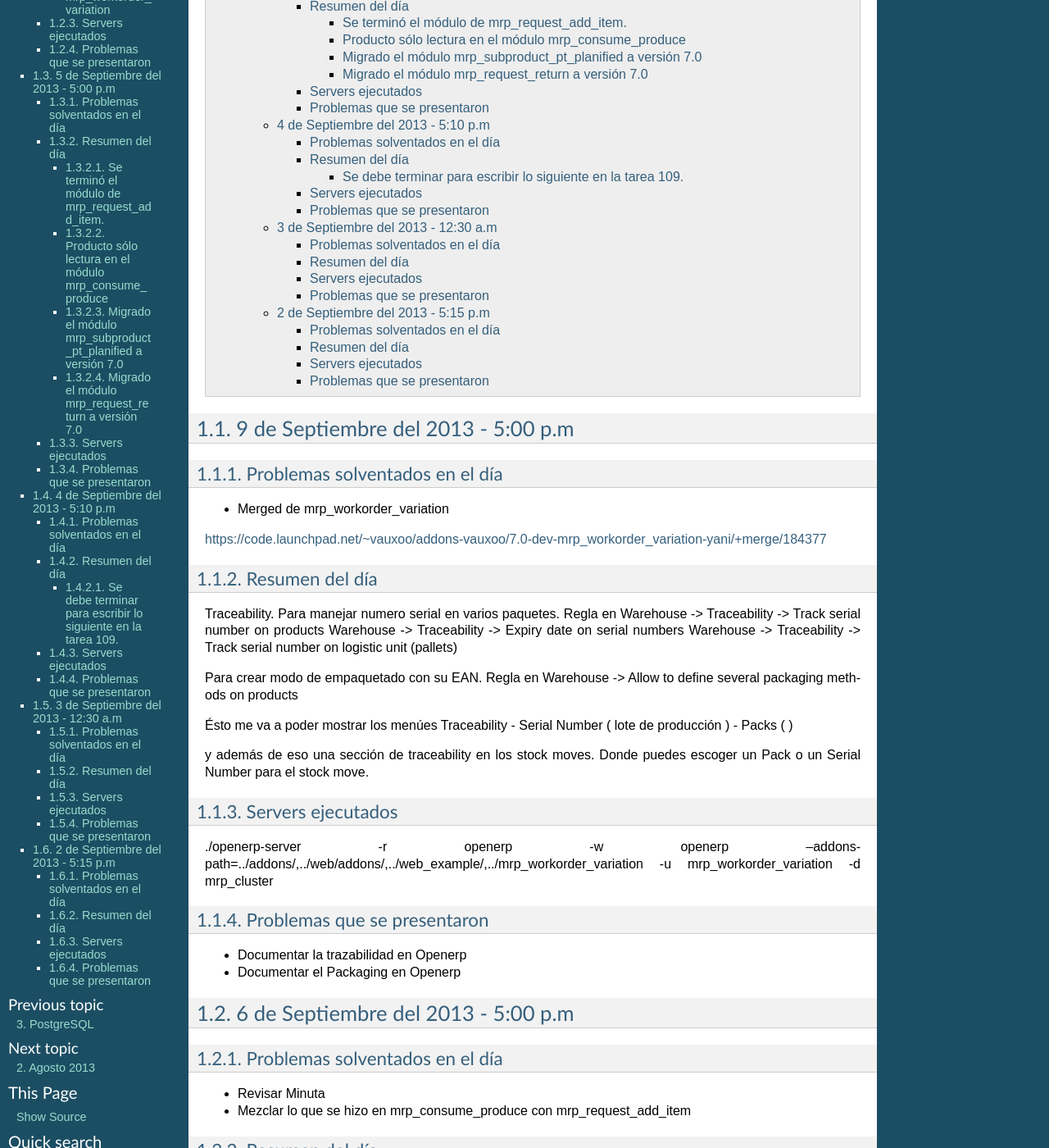
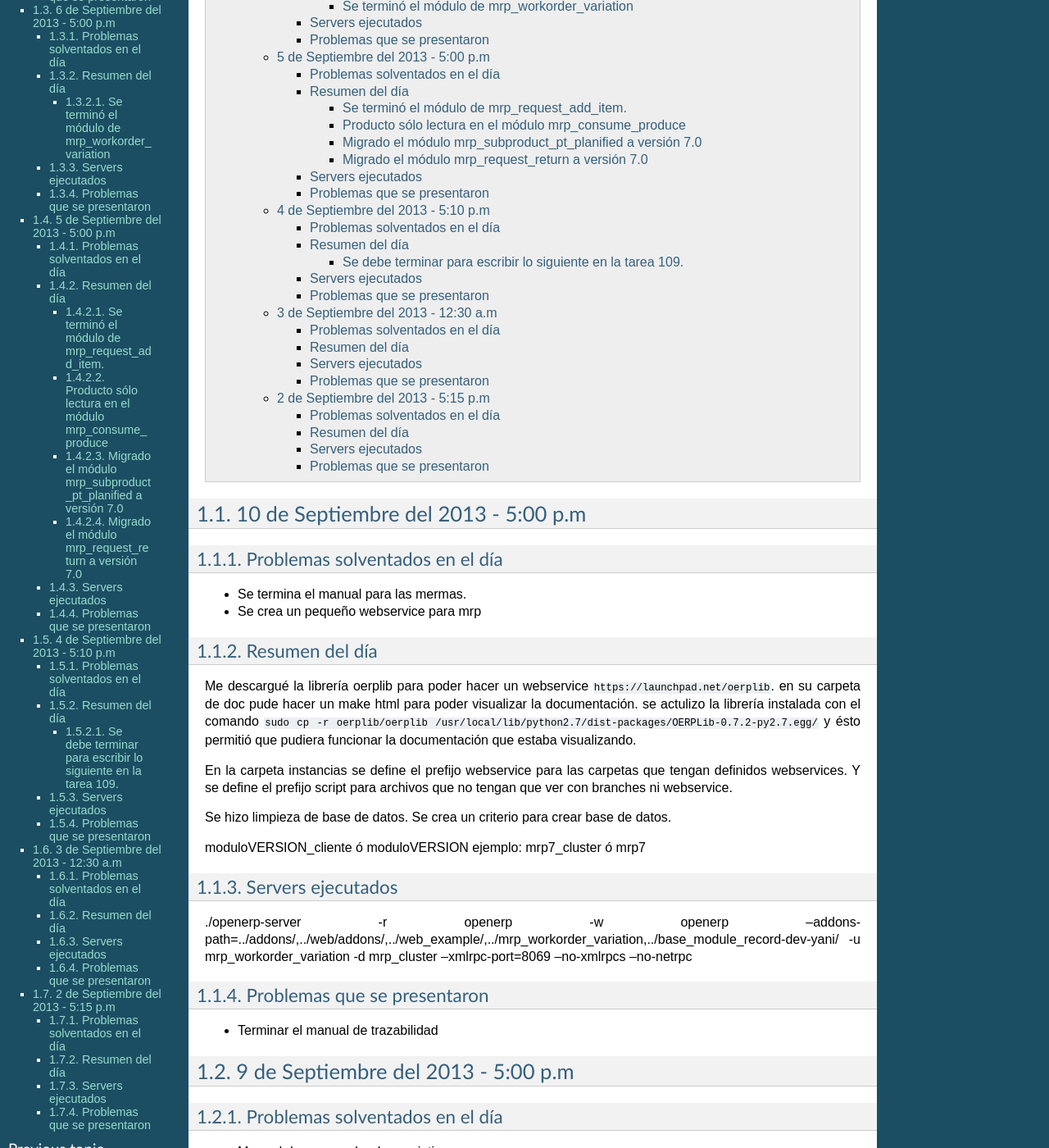
Before and after one commit to yaniaular/knowledge, a Sphinx documentation site: the page built from source/sep-2013.rst, in a window 1280 px wide and 1400 px high, scrolled down 438 px. Shown: the whole window at 82% size. Built offline with Sphinx 7.4.7, drawn with Linux system fonts in a browser that asks for light colours; formulas are drawn with MathJax 3; some of the changed text lies outside the part shown.

Commit message:
[ADD] Resumen 10 de Septiembre

```diff
--- a/source/sep-2013.rst
+++ b/source/sep-2013.rst
@@ -3,6 +3,65 @@ Septiembre 2013
 ===============
 
 .. contents:: Tabla de Contenido
+
+.. 10 de Septiembre del 2013 - 5:00 p.m
+.. ------------------------------------
+.. ~~~~~~~~~~~~~~~~~~~~~~~~~~~~~~~
+.. Problemas solventados en el día
+.. ~~~~~~~~~~~~~~~~~~~~~~~~~~~~~~~
+.. ~~~~~~~~~~~~~~~
+.. Resumen del día
+.. ~~~~~~~~~~~~~~~
+.. ~~~~~~~~~~~~~~~~~~
+.. Servers ejecutados
+.. ~~~~~~~~~~~~~~~~~~
+.. ~~~~~~~~~~~~~~~~~~~~~~~~~~~~
+.. Problemas que se presentaron
+.. ~~~~~~~~~~~~~~~~~~~~~~~~~~~~
+
+10 de Septiembre del 2013 - 5:00 p.m
+------------------------------------
+
+~~~~~~~~~~~~~~~~~~~~~~~~~~~~~~~
+Problemas solventados en el día
+~~~~~~~~~~~~~~~~~~~~~~~~~~~~~~~
+
+- Se termina el manual para las mermas.
+- Se crea un pequeño webservice para mrp
+
+~~~~~~~~~~~~~~~
+Resumen del día
+~~~~~~~~~~~~~~~
+
+Me descargué la librería oerplib para poder hacer un webservice
+``https://launchpad.net/oerplib``.
+en su carpeta de doc pude hacer un make html para poder visualizar la documentación.
+se actulizo la librería instalada con el comando
+``sudo cp -r oerplib/oerplib /usr/local/lib/python2.7/dist-packages/OERPLib-0.7.2-py2.7.egg/``
+y ésto permitió que pudiera funcionar la documentación que estaba visualizando.
+
+En la carpeta instancias se define el prefijo webservice para las carpetas que tengan definidos
+webservices. Y se define el prefijo script para archivos que no tengan que ver con branches ni
+webservice.
+
+Se hizo limpieza de base de datos. Se crea un criterio para crear base de datos.
+
+moduloVERSION_cliente ó moduloVERSION
+ejemplo: mrp7_cluster ó mrp7
+
+~~~~~~~~~~~~~~~~~~
+Servers ejecutados
+~~~~~~~~~~~~~~~~~~
+./openerp-server -r openerp -w openerp
+--addons-path=../addons/,../web/addons/,../web_example/,../mrp_workorder_variation,../base_module_record-dev-yani/
+-u mrp_workorder_variation -d mrp_cluster --xmlrpc-port=8069 --no-xmlrpcs --no-netrpc
+
+~~~~~~~~~~~~~~~~~~~~~~~~~~~~
+Problemas que se presentaron
+~~~~~~~~~~~~~~~~~~~~~~~~~~~~
+
+- Terminar el manual de trazabilidad
+
 
 9 de Septiembre del 2013 - 5:00 p.m
 -----------------------------------
```
